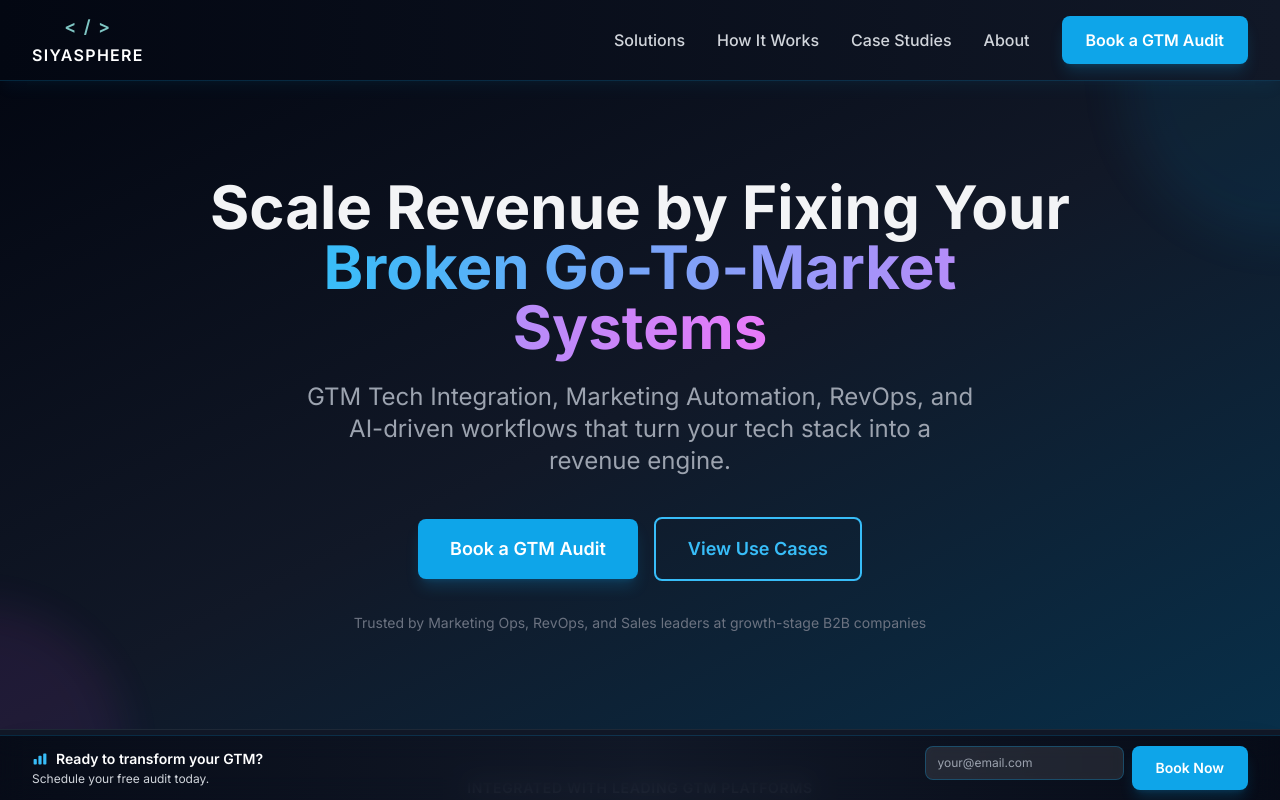
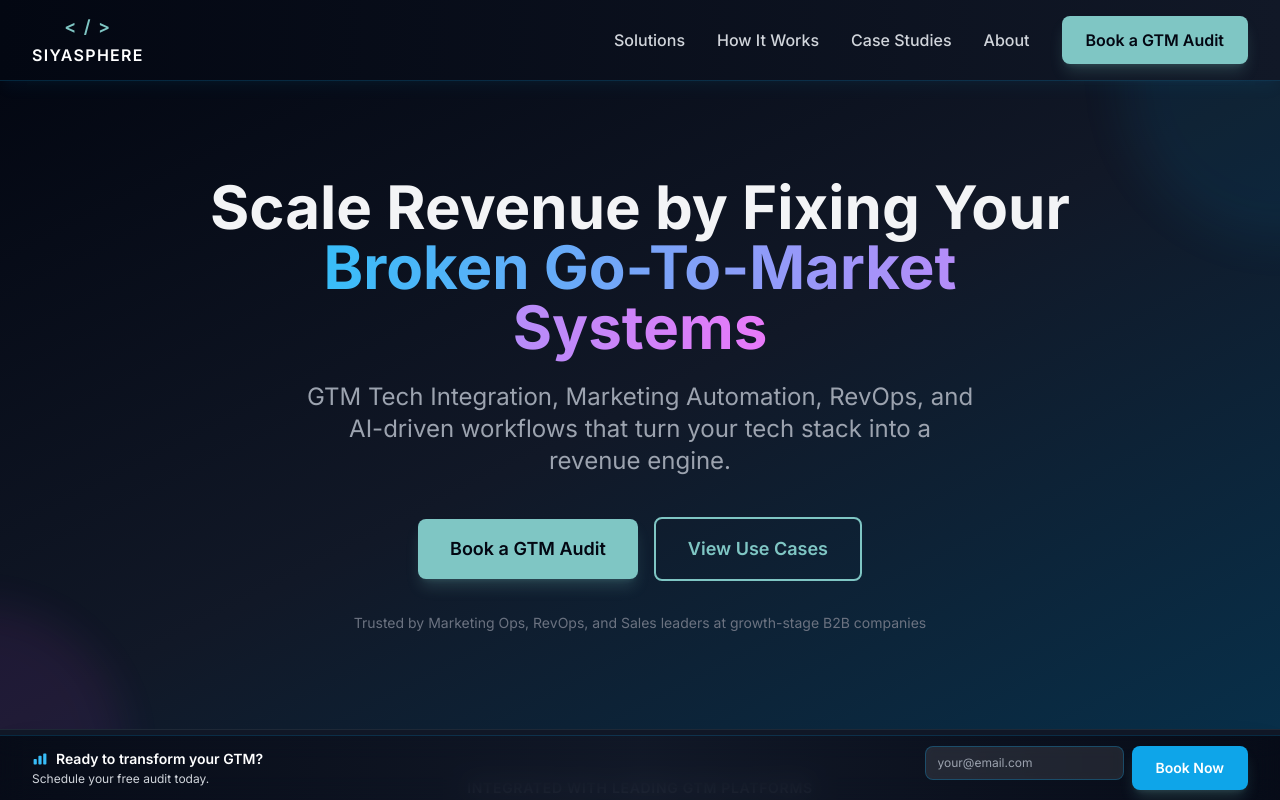
Before and after one commit to ambujshukla43/siyasphere-website, a Next.js app: page / in a window 1280 px wide. Shown: the top 800 px of the page. Built offline with nearby package versions, Linux system fonts and the light colour scheme.

Commit message:
Update button colors to match teal theme (#7FC6C4)

```diff
--- a/components/ui/Button.tsx
+++ b/components/ui/Button.tsx
@@ -23,11 +23,11 @@ export default function Button({
 
   const variants = {
     primary:
-      "bg-primary-500 text-white hover:bg-primary-400 focus:ring-primary-400 shadow-lg hover:shadow-xl shadow-primary-500/20",
+      "bg-[#7FC6C4] text-gray-950 hover:bg-cyan-400 focus:ring-[#7FC6C4] shadow-lg hover:shadow-xl shadow-[#7FC6C4]/20",
     secondary:
-      "bg-accent-500 text-white hover:bg-accent-400 focus:ring-accent-400 shadow-lg hover:shadow-xl shadow-accent-500/20",
+      "border-2 border-[#7FC6C4] text-[#7FC6C4] hover:bg-[#7FC6C4]/10 focus:ring-[#7FC6C4]",
     outline:
-      "border-2 border-primary-400 text-primary-400 hover:bg-primary-950/50 focus:ring-primary-400",
+      "border-2 border-[#7FC6C4] text-[#7FC6C4] hover:bg-[#7FC6C4]/20 focus:ring-[#7FC6C4]",
   };
 
   const combinedClassName = `${baseStyles} ${variants[variant]} ${className}`;
```
